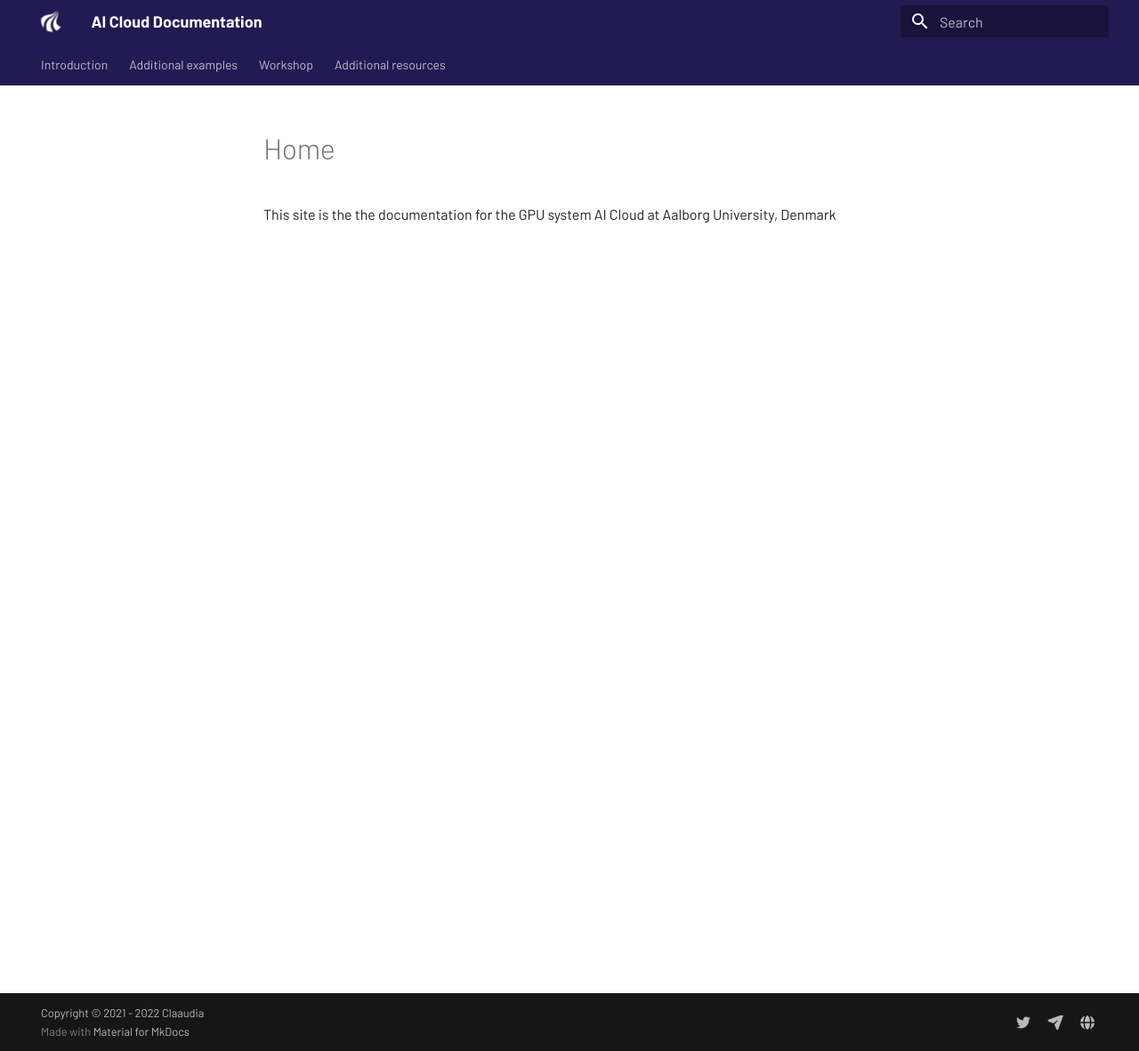
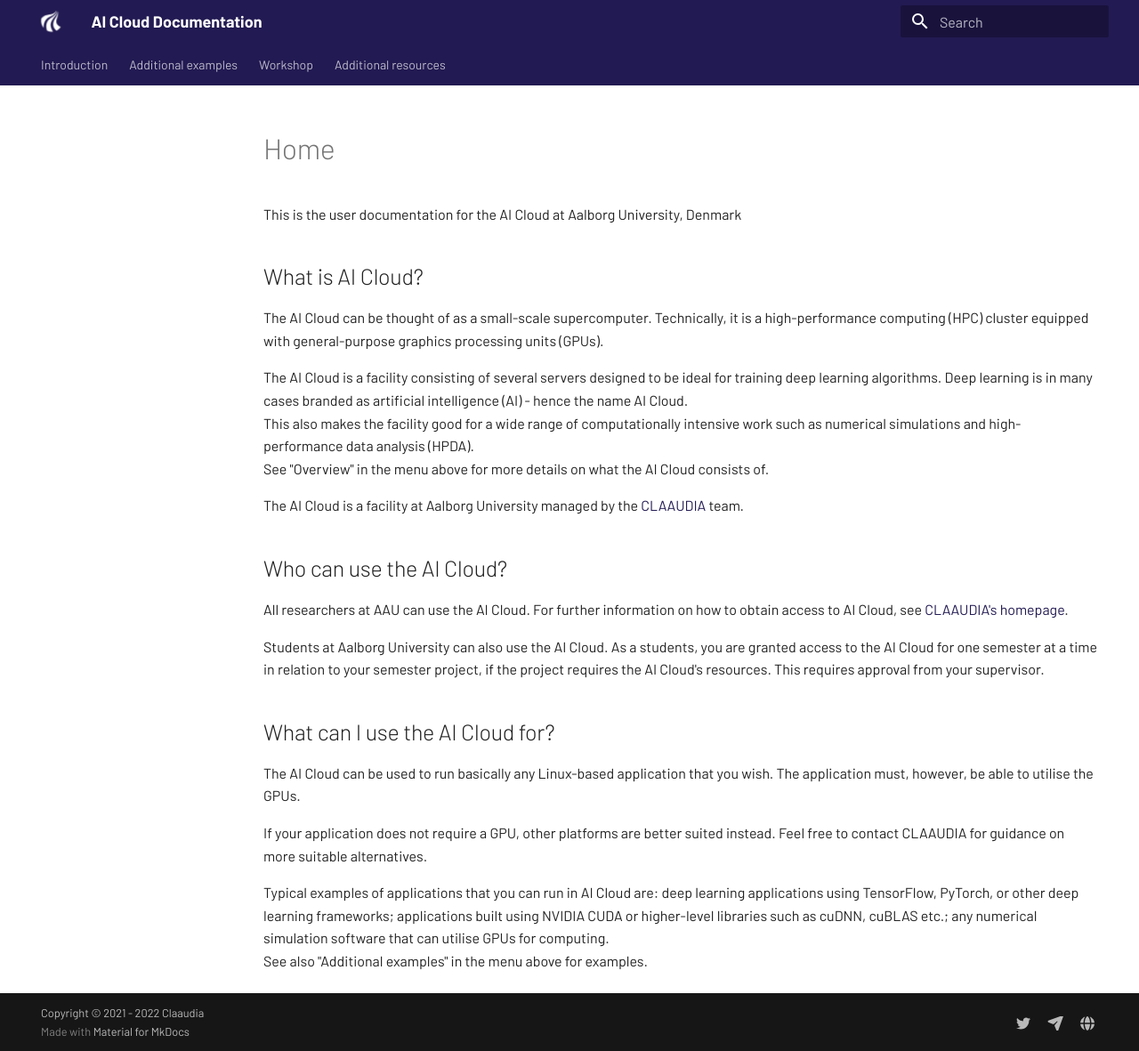
Before and after one commit to aau-claaudia/aicloud-docs, an MkDocs documentation site: the page built from docs/index.md, in a window 1280 px wide and 1181 px high. Shown: the whole window at 89% size. Built offline with MkDocs 1.6.1 and Material for MkDocs 9.7.7, drawn with Linux system fonts in a browser that asks for light colours.

Commit message:
WIP: proposal for documentation front-page
Working on #3.

```diff
--- a/docs/index.md
+++ b/docs/index.md
@@ -1 +1,49 @@
-This site is the the documentation for the GPU system AI Cloud at Aalborg University, Denmark
+This is the user documentation for the AI Cloud at Aalborg University, Denmark
+
+## What is AI Cloud?
+
+The AI Cloud can be thought of as a small-scale
+supercomputer. Technically, it is a high-performance computing (HPC)
+cluster equipped with general-purpose graphics processing units
+(GPUs).
+
+The AI Cloud is a facility consisting of several servers designed to
+be ideal for training deep learning algorithms. Deep learning is in
+many cases branded as artificial intelligence (AI) - hence the name AI
+Cloud.
+This also makes the facility good for a wide range of computationally
+intensive work such as numerical simulations and high-performance data
+analysis (HPDA).
+See "Overview" in the menu above for more details on what the AI Cloud
+consists of.
+
+The AI Cloud is a facility at Aalborg University managed by the
+[CLAAUDIA](https://www.claaudia.aau.dk/) team.
+
+## Who can use the AI Cloud?
+
+All researchers at AAU can use the AI Cloud. For further information
+on how to obtain access to AI Cloud, see [CLAAUDIA's
+homepage](https://www.claaudia.aau.dk/platforms-tools/compute/gpu-cloud-ai/).
+
+Students at Aalborg University can also use the AI Cloud. As a
+students, you are granted access to the AI Cloud for one semester at a
+time in relation to your semester project, if the project requires the
+AI Cloud's resources. This requires approval from your supervisor.
+
+## What can I use the AI Cloud for?
+
+The AI Cloud can be used to run basically any Linux-based application
+that you wish. The application must, however, be able to utilise the
+GPUs.
+
+If your application does not require a GPU, other platforms are better
+suited instead. Feel free to contact CLAAUDIA for guidance on more
+suitable alternatives.
+
+Typical examples of applications that you can run in AI Cloud are:
+deep learning applications using TensorFlow, PyTorch, or other deep
+learning frameworks; applications built using NVIDIA CUDA or
+higher-level libraries such as cuDNN, cuBLAS etc.; any numerical
+simulation software that can utilise GPUs for computing.
+See also "Additional examples" in the menu above for examples.
```
